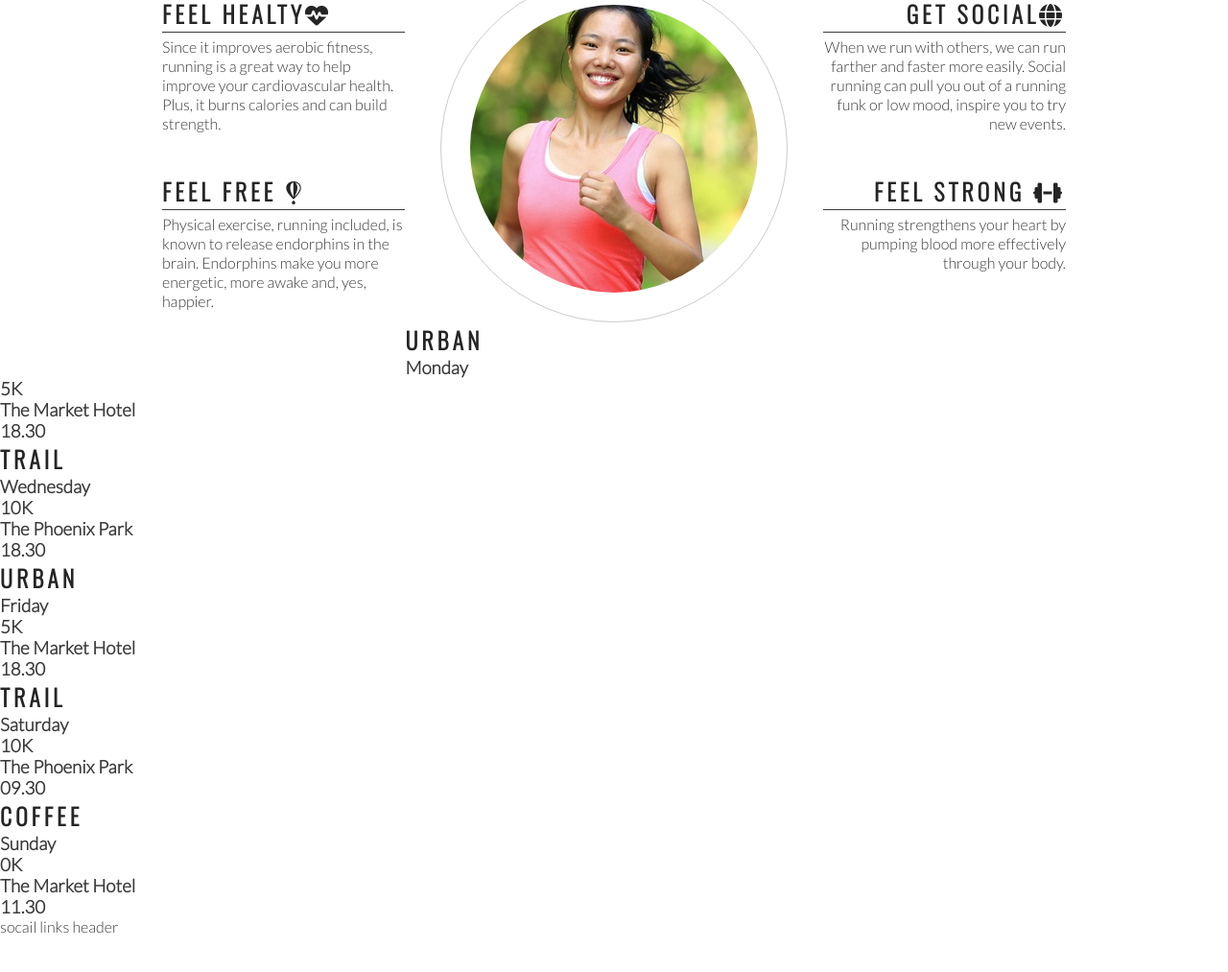
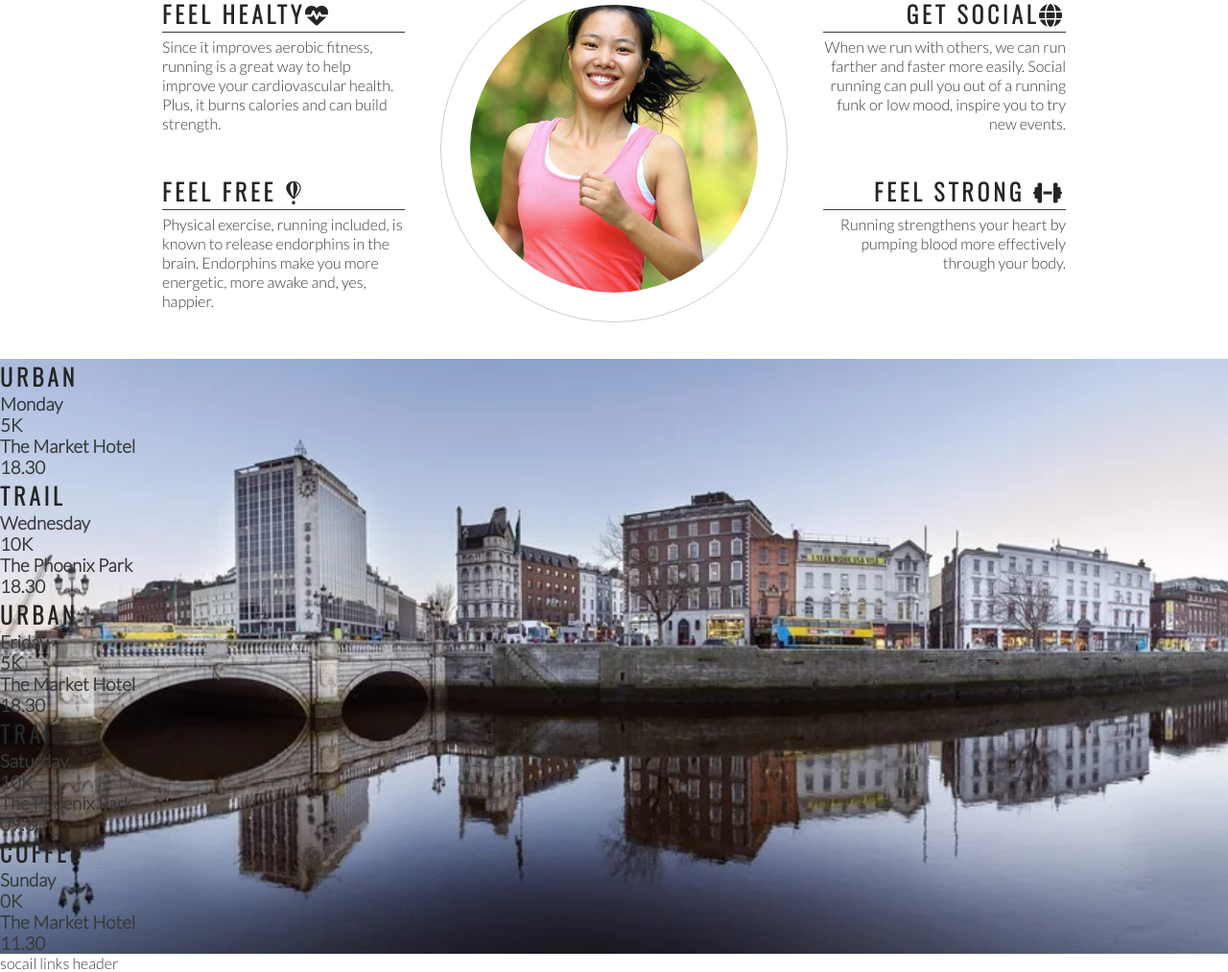
Before and after one commit to EdelCorbett/project-love-running, a plain HTML site: page index.html in a window 1280 px wide. Shown: the part 807-1820 px from the top of the page at 96% size. Before the commit the page ends 1782 px from the top, so only its background shows below. Drawn offline with nearby package versions, Linux system fonts and the light colour scheme.

Commit message:
Add background image to times section

```diff
--- a/assets/css/style.css
+++ b/assets/css/style.css
@@ -191,7 +191,19 @@ hr {
 }
 
 #circle-cover-bg {
-    background: url(../images/ethos-center-image.jpeg) no-repeat center center;
+    background: url('../images/ethos-center-image.jpeg') no-repeat center center;
     height: 100%;
     border-radius: 50%;
 }
+
+/* event times */
+
+#times {
+    background-image: url('../images/dublin-city.webp');
+    background-repeat: no-repeat;
+    background-size: cover;
+    background-position: center;
+    width: 100%;
+    overflow: hidden;
+
+}
--- a/index.html
+++ b/index.html
@@ -81,7 +81,7 @@
             </div>
         </div>
     </section>
-    <section>
+    <section id="times">
         <div>
             <h2>Urban</h2>
             <h3>Monday</h3>
```
Also changed, not shown: assets/images/dublin-city.webp (added).
